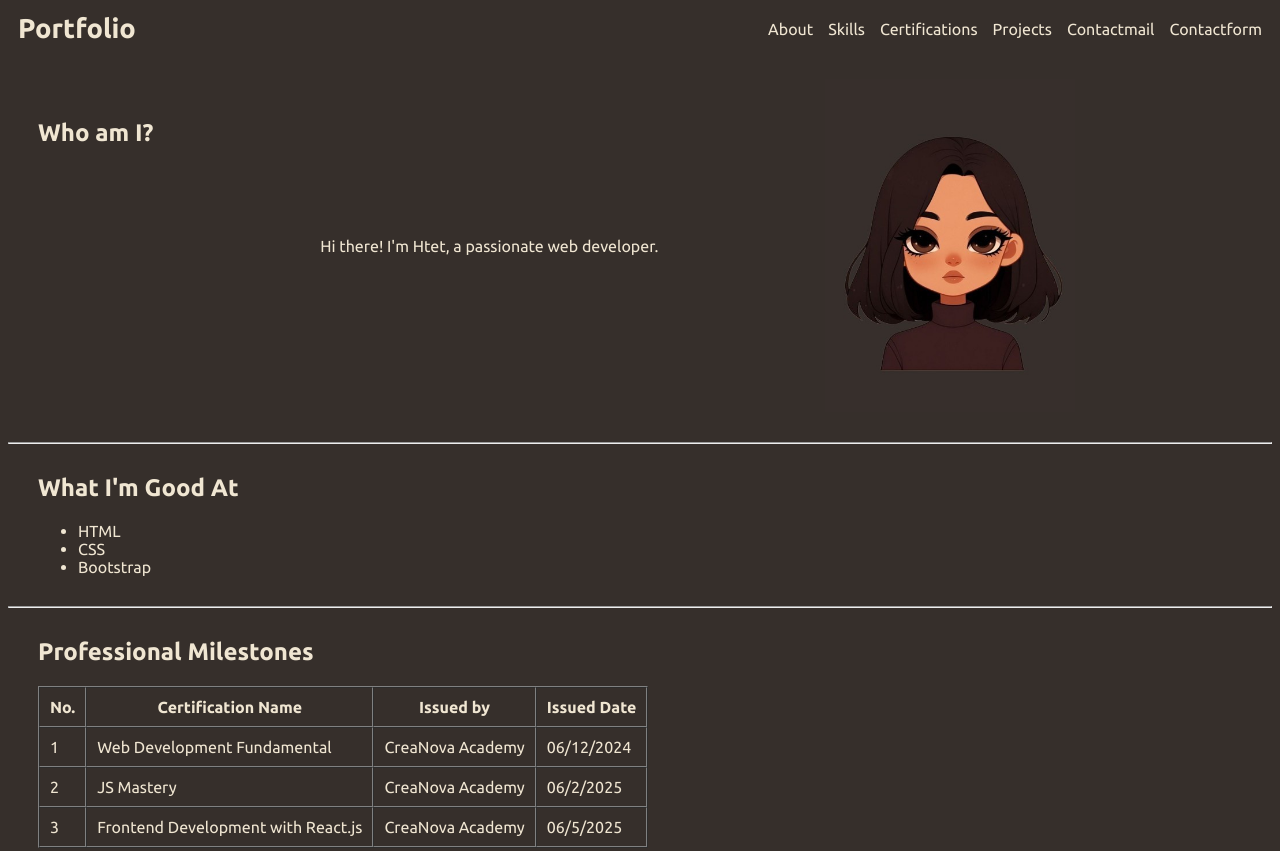
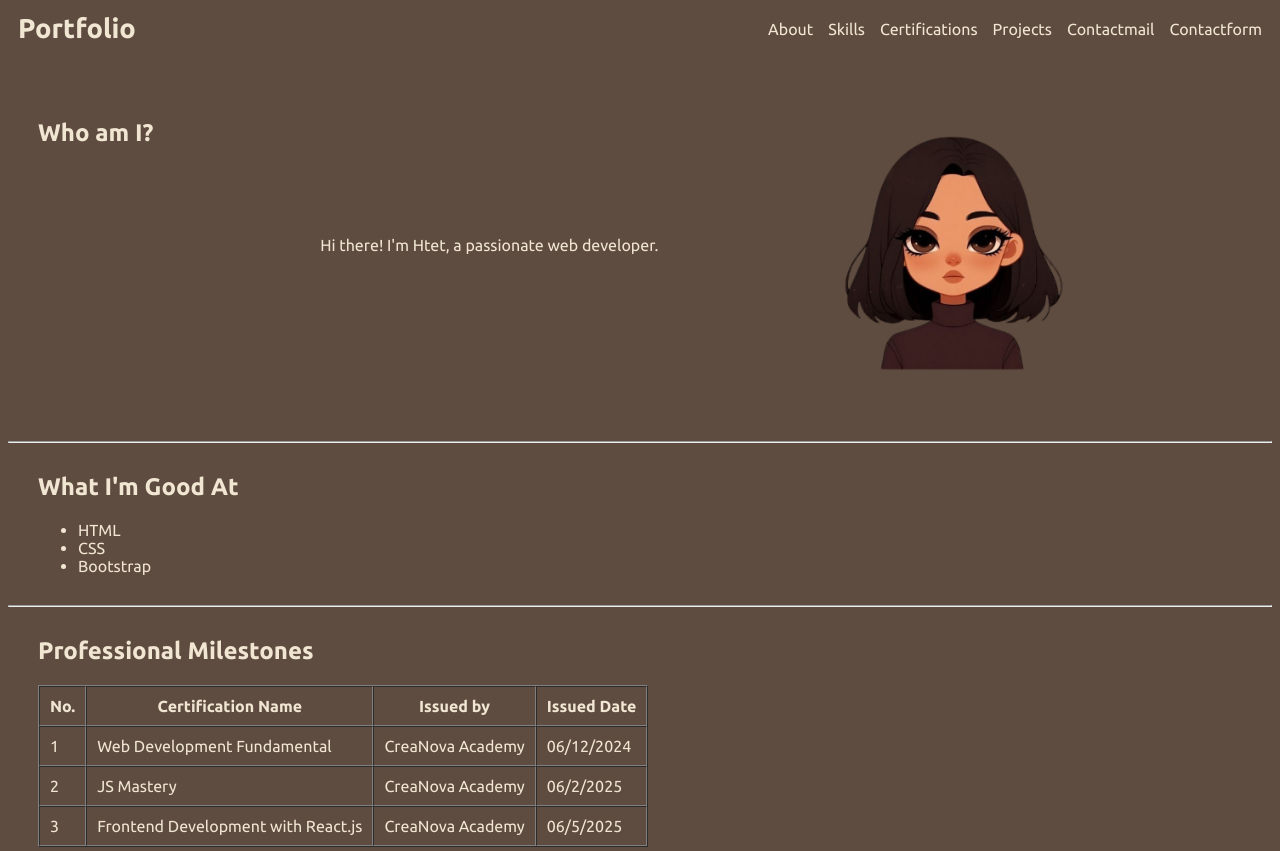
Before and after one commit to bingle-bb/My-Portfolio, a plain HTML site: page index.html in a window 1280 px wide. Shown: the top 851 px of the page. Drawn offline with Linux system fonts and the light colour scheme.

Commit message:
color changed

```diff
--- a/index.html
+++ b/index.html
@@ -31,7 +31,7 @@
     <section id="aboutme">
       <h2>Who am I?</h2>
       <p>Hi there! I'm Htet, a passionate web developer.</p>
-      <img src="images/htet.jpg" alt="profile" />
+      <img src="images/htetbg.png" alt="profile" />
     </section>
     <hr class="p-hr" />
 
--- a/style.css
+++ b/style.css
@@ -1,5 +1,5 @@
 * {
-  background-color: #362f2b;
+  background-color: #5f4c40;
   color: #f0e6d2;
   font-family: "Ubuntu", serif;
 }
@@ -13,7 +13,7 @@ nav {
   display: flex;
   justify-content: space-between;
   align-items: center;
-  background-color: #362f2b;
+  background-color: #5f4c40;
   padding: 5px 10px;
   color: #f0e6d2;
 }
@@ -38,7 +38,7 @@ nav {
 }
 
 .nav-items a:hover {
-  color: #9b7058;
+  color: #a38673;
 }
 /* about-me section */
 #aboutme {
```
Also changed, not shown: images/fav.png (deleted), images/htet.jpg (deleted).
